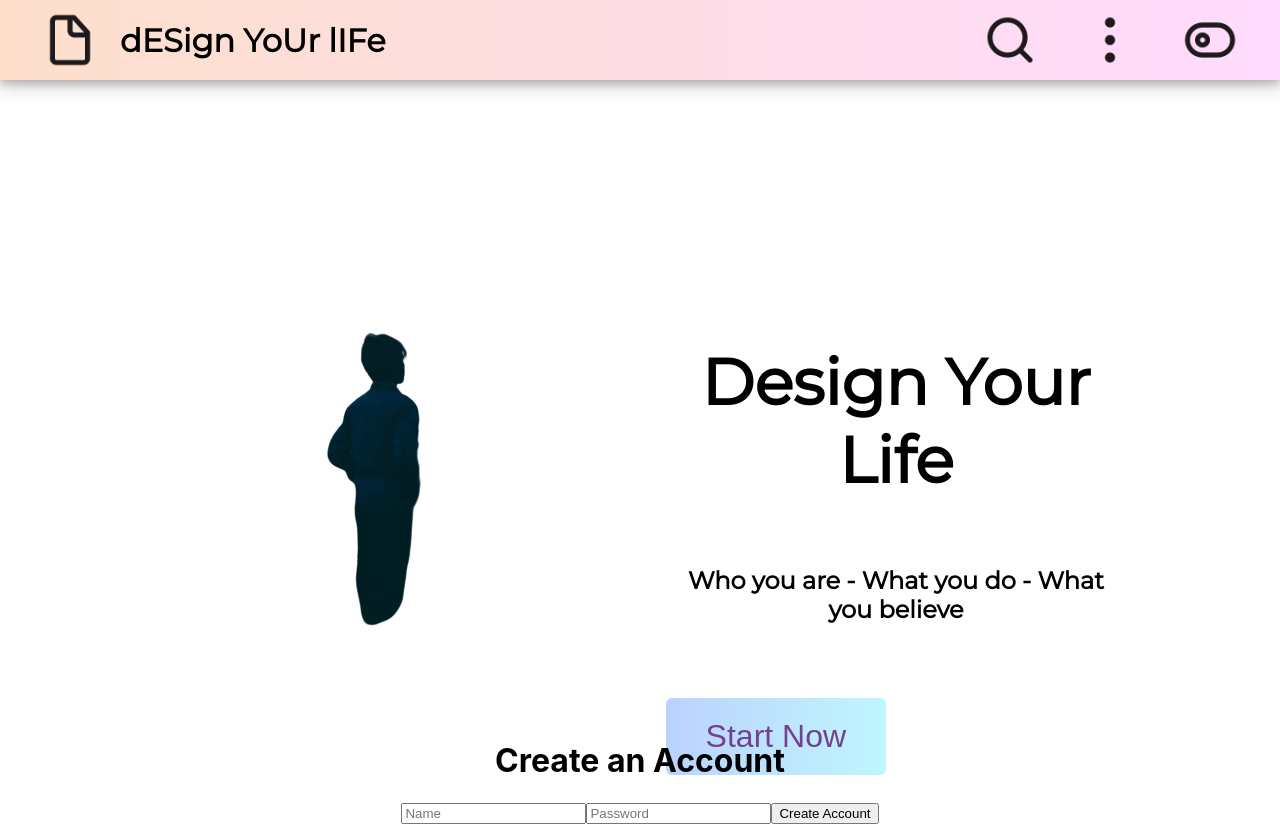
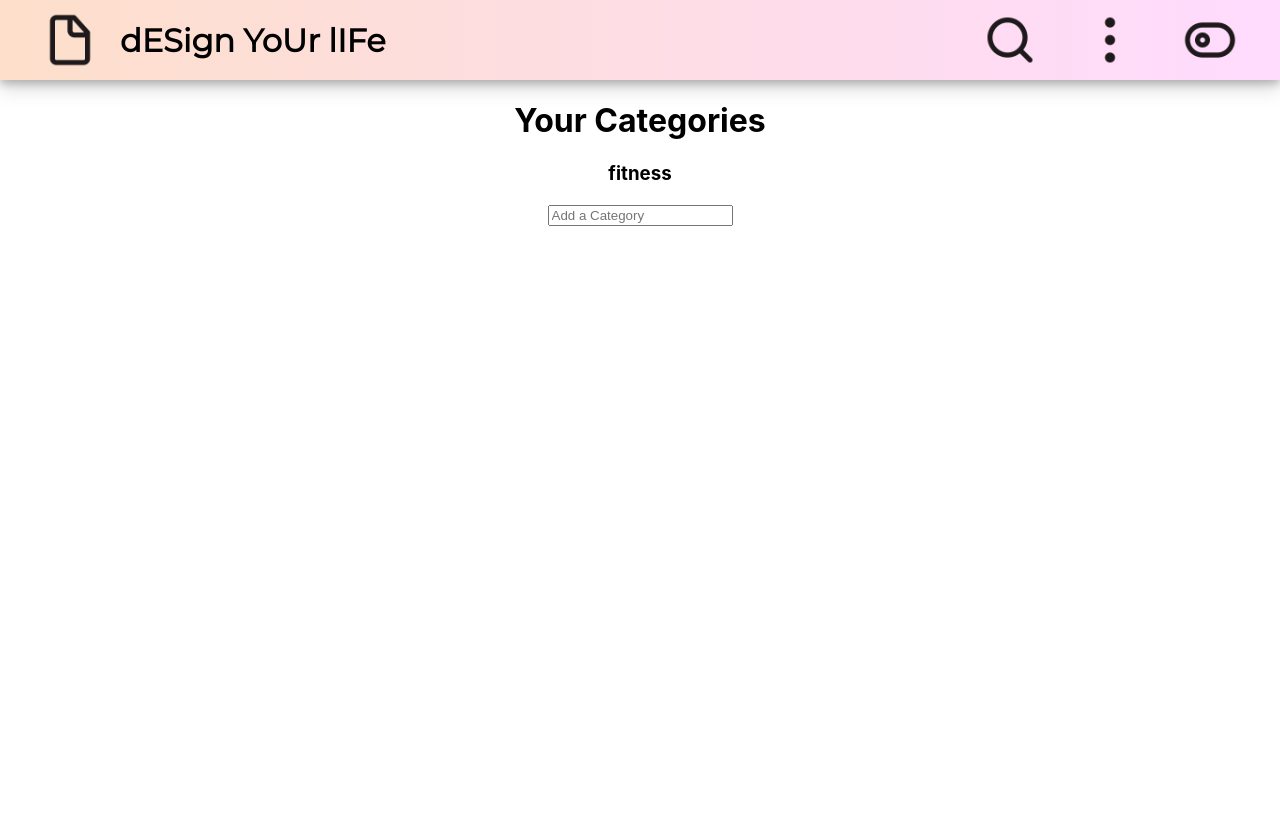
Before and after one commit to Design-Your-Life-Build-Week/Front-End, a React (Create React App) app in the folder client/: page /categories in a window 1280 px wide. After the commit the page ends 800 px from the top, so only its background shows below. Built offline with nearby package versions, Linux system fonts and the light colour scheme.

Commit message:
added react router and private routes

```diff
--- a/client/src/App.js
+++ b/client/src/App.js
@@ -4,12 +4,20 @@ import './App.css';
 import LandingPage from './components/LandingPage';
 import NavBar from './components/NavBar';
 
+import {Route} from 'react-router-dom';
+import PrivateRoute from './utils/PrivateRoute';
+import Categories from './components/Categories';
+
+
 function App() {
   return (
     <div className="App">
       <NavBar/>
-      <LandingPage/>
-      <Registration />
+      <Route exact path="/" component={LandingPage} />
+      <Route path="/register" component={Registration} />
+      <Route path="/categories" component={Categories} />
+
+      {/* <PrivateRoute to="/categories" component={Categories} /> */}
     </div>
   );
 }
--- a/client/src/components/Registration.jsx
+++ b/client/src/components/Registration.jsx
@@ -32,6 +32,7 @@ const handleSubmit = event => {
     axios
         .post("http://build-your-life.herokuapp.com/api/users/register", user)
         .then( result => {
+                console.log(result)
                localStorage.setItem('token', result.data['token']);
                localStorage.setItem('tokenType', result.data['token_type']);
                console.log("Logged in as", result.data)
--- /dev/null
+++ b/client/src/utils/PrivateRoute.js
@@ -0,0 +1,20 @@
+import React from 'react';
+import { Route, Redirect } from 'react-router-dom';
+
+
+const PrivateRoute = ({ component: Component, ...rest }) => {
+    return(
+        <Route
+            {...rest}
+            render={props =>
+                localStorage.getItem("token") ? (
+                    <Component {...props} />
+                ) : (
+                    <Redirect to="/login" />
+                )
+            }
+            />
+    );
+};
+
+export default PrivateRoute;
```
